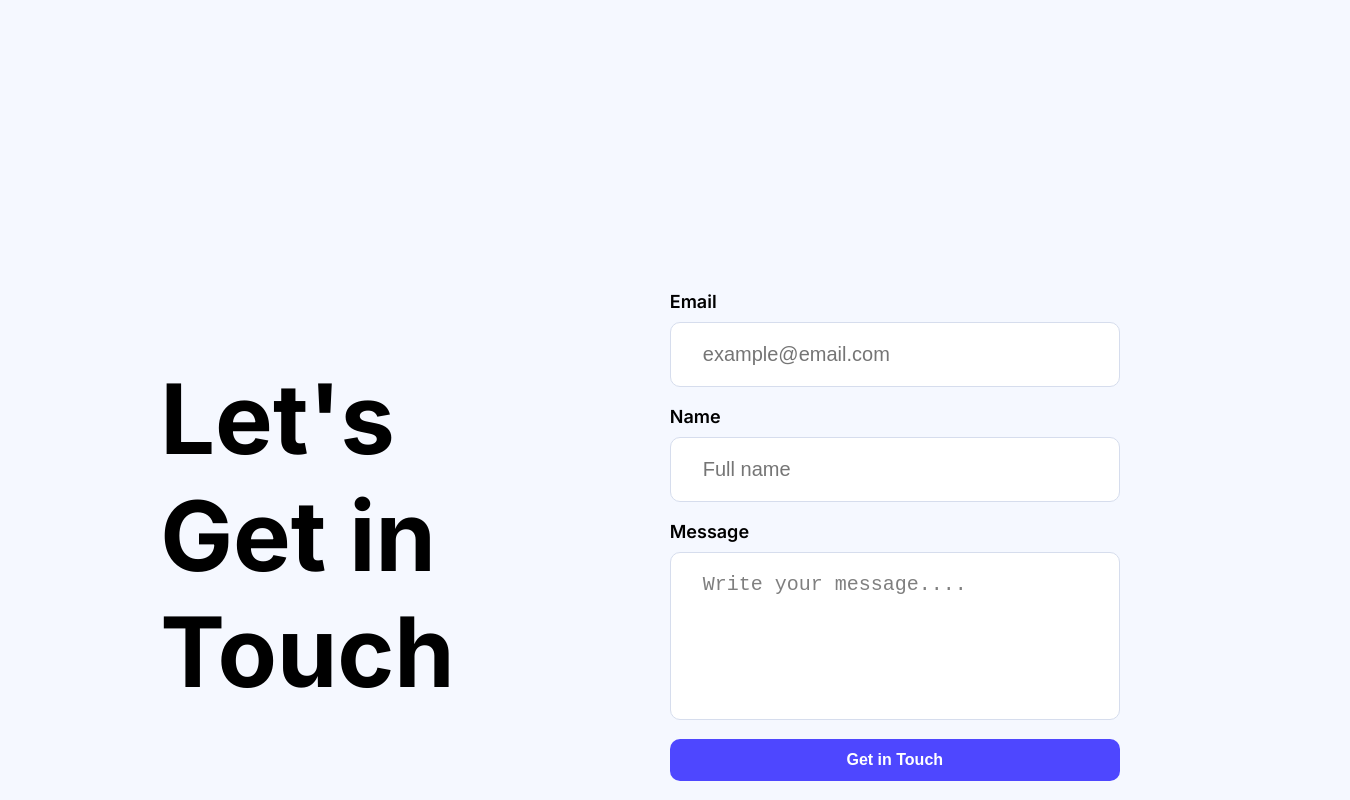
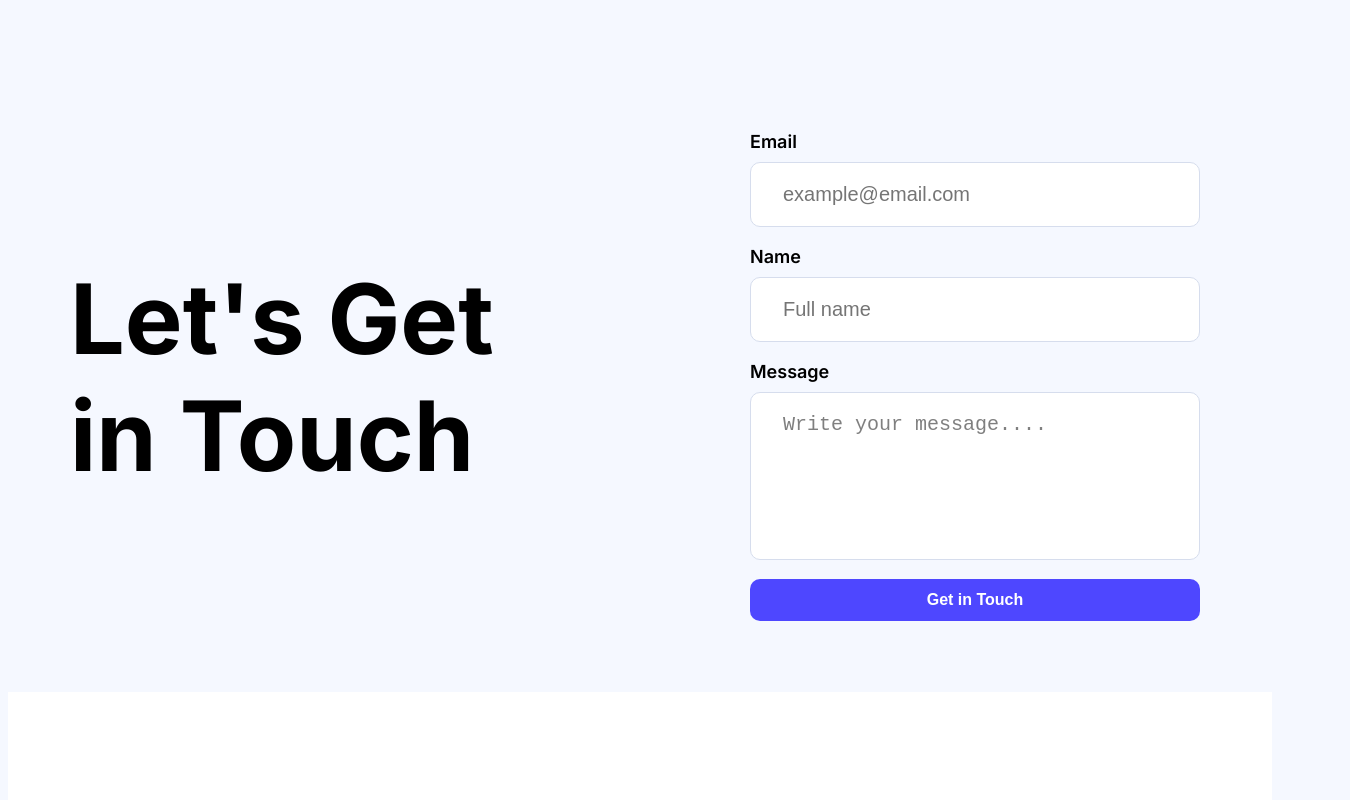
Before and after one commit to Juhaifa12/assignment-1, a plain HTML site: page index.html in a window 1280 px wide. Shown: the part 3940-4740 px from the top of the page, 1350 px wide, since content can reach past the window. Drawn offline with Linux system fonts and the light colour scheme.

Commit message:
added the final change

```diff
--- a/index.html
+++ b/index.html
@@ -135,7 +135,7 @@
 </section>
 <section class="body-c">
     <div class="container">
-     <h2 class="title-c">Let's Get in <br> Touch</h2>
+     <h2 class="title-c">Let's Get in Touch</h2>
     </div>
     <div class="c-right">
      <form class="contact-form">
--- a/styles/portfolio.css
+++ b/styles/portfolio.css
@@ -269,18 +269,24 @@ gap: 2px;
     }
 .body-c{
     display: flex;
-    justify-content: center;
+    justify-content: space-between;
     align-items: center;
-    padding: 30px 150px;
-    gap: auto;
-    width: auto;
+    /* padding: 30px 150px; */
+    gap: 152px;
+    /* width: 1140px; */
+    padding-bottom: 71px;
 }
-.container h2{
+.title-c{
     font-size: 97px;
-    line-height: 120%;
-    margin: 0px 215px 200px 150px;
-    padding-top: 200px;
+    /* line-height: 120%; */
+    /* margin: 0px 215px 200px 150px; */
+    /* padding-top: 200px; */
     color: #000000;
+    font-weight: 700;
+    width: 528px;
+    height: 232px;
+
+
 }
 .c-right{
     display: flex;
```
